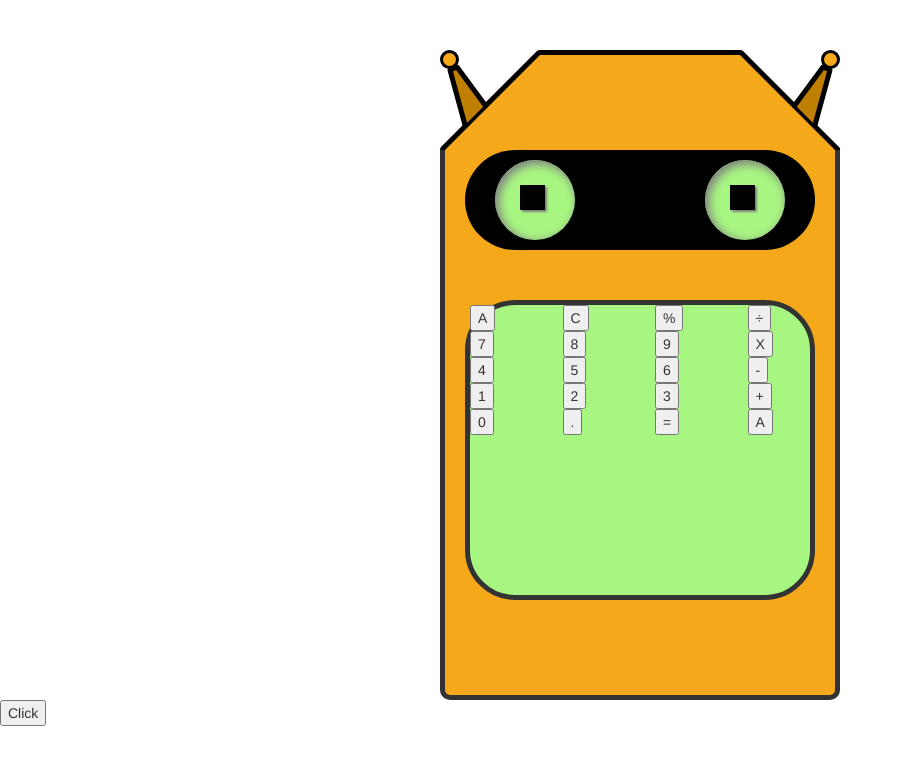
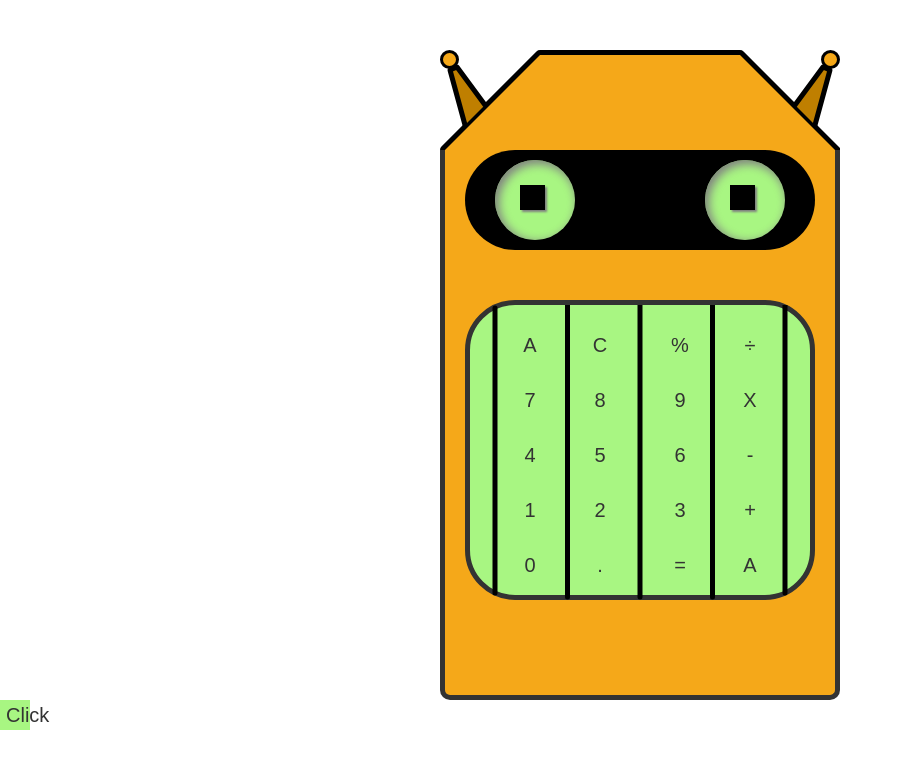
Before and after one commit to sluggets/calculonator, a plain HTML site: page index.html in a window 1280 px wide. Shown: the whole page, without its empty margins (0-903 px from the left). Drawn offline with nearby package versions, Linux system fonts and the light colour scheme; a web font is replaced by a local one.

Commit message:
Added teeth and calculator buttons for teeth

```diff
--- a/css/calc.css
+++ b/css/calc.css
@@ -76,5 +76,52 @@
   border-style: solid;
   border-width: 5px;
   margin-top: 50px;
+  /*margin-bottom: 20px;*/
   border-radius: 50px;
+  position: relative;
 }
+
+#mouth canvas
+{
+  position: absolute;
+  top: 0;
+  left: 0;
+  z-index: 0;
+}
+
+.custom-align
+{
+  position: relative;
+  margin: auto;
+  margin-top: 25px;
+  margin-left: 20px;
+}
+
+button
+{
+  /*border-style: none solid none none;
+  border-width: 5px;
+  border-color: #000;*/
+  display: block;
+  height: 30px;
+  width: 30px;
+  background-color: #a8f682;
+  border-style: none;
+  font-family: 'Candal', sans-serif;
+  font-size: 20px;
+}
+
+button:hover
+{
+  background-color: #bdf8a0;
+}
+
+.left-margin
+{
+  margin-left: 10px;
+}
+
+.right-margin
+{
+  margin-left: -10px;
+}
--- a/index.html
+++ b/index.html
@@ -11,6 +11,7 @@
           crossorigin="anonymous">
     <script src="https://code.jquery.com/jquery-1.12.0.min.js"></script>
     <script src="js/calc.js"></script>
+    <link href='https://fonts.googleapis.com/css?family=Candal' rel='stylesheet' type='text/css'>
     <link rel="stylesheet" href="css/calc.css">
   </head>
   <body>
@@ -33,76 +34,79 @@
         </div>
       </div>
       <div id="mouth">
-        <div class="row">
-          <div class="col-xs-3 col-md-3 col-lg-3">
-            <button>A</button>
+      <canvas id="teeth" width="350" height="350"></canvas>
+      <div id="overlay">
+        <div class="row custom-align">
+          <div class="col-xs-3 col-md-3 col-lg-3 ">
+            <button class="left-margin">A</button>
           </div>
-          <div class="col-xs-3 col-md-3 col-lg-3">
+          <div class="col-xs-3 col-md-3 col-lg-3 ">
             <button>C</button>
           </div>
-          <div class="col-xs-3 col-md-3 col-lg-3">
+          <div class="col-xs-3 col-md-3 col-lg-3 ">
             <button>%</button>
           </div>
-          <div class="col-xs-3 col-md-3 col-lg-3">
-            <button>&divide</button>
+          <div class="col-xs-3 col-md-3 col-lg-3 ">
+            <button class="right-margin">&divide</button>
           </div>
         </div>
-        <div class="row">
-          <div class="col-xs-3 col-md-3 col-lg-3">
-            <button>7</button>
+        <div class="row custom-align">
+          <div class="col-xs-3 col-md-3 col-lg-3 ">
+            <button class="left-margin">7</button>
           </div>
-          <div class="col-xs-3 col-md-3 col-lg-3">
+          <div class="col-xs-3 col-md-3 col-lg-3 ">
             <button>8</button>
           </div>
-          <div class="col-xs-3 col-md-3 col-lg-3">
+          <div class="col-xs-3 col-md-3 col-lg-3 ">
             <button>9</button>
           </div>
-          <div class="col-xs-3 col-md-3 col-lg-3">
-            <button>X</button>
+          <div class="col-xs-3 col-md-3 col-lg-3 ">
+            <button class="right-margin">X</button>
           </div>
         </div>
-        <div class="row">
-          <div class="col-xs-3 col-md-3 col-lg-3">
-            <button>4</button>
+        <div class="row custom-align">
+          <div class="col-xs-3 col-md-3 col-lg-3 ">
+            <button class="left-margin">4</button>
           </div>
-          <div class="col-xs-3 col-md-3 col-lg-3">
+          <div class="col-xs-3 col-md-3 col-lg-3 ">
             <button>5</button>
           </div>
-          <div class="col-xs-3 col-md-3 col-lg-3">
+          <div class="col-xs-3 col-md-3 col-lg-3 ">
             <button>6</button>
           </div>
-          <div class="col-xs-3 col-md-3 col-lg-3">
-            <button>-</button>
+          <div class="col-xs-3 col-md-3 col-lg-3 ">
+            <button class="right-margin">-</button>
           </div>
         </div>
-        <div class="row">
-          <div class="col-xs-3 col-md-3 col-lg-3">
-            <button>1</button>
+        <div class="row custom-align">
+          <div class="col-xs-3 col-md-3 col-lg-3 ">
+            <button class="left-margin">1</button>
           </div>
-          <div class="col-xs-3 col-md-3 col-lg-3">
+          <div class="col-xs-3 col-md-3 col-lg-3 ">
             <button>2</button>
           </div>
-          <div class="col-xs-3 col-md-3 col-lg-3">
+          <div class="col-xs-3 col-md-3 col-lg-3 ">
             <button>3</button>
           </div>
-          <div class="col-xs-3 col-md-3 col-lg-3">
-            <button>+</button>
+          <div class="col-xs-3 col-md-3 col-lg-3 ">
+            <button class="right-margin">+</button>
           </div>
         </div>
-        <div class="row">
-          <div class="col-xs-3 col-md-3 col-lg-3">
-            <button>0</button>
+        <div class="row custom-align">
+          <div class="col-xs-3 col-md-3 col-lg-3 ">
+            <button class="left-margin">0</button>
           </div>
-          <div class="col-xs-3 col-md-3 col-lg-3">
+          <div class="col-xs-3 col-md-3 col-lg-3 ">
             <button>.</button>
           </div>
-          <div class="col-xs-3 col-md-3 col-lg-3">
+          <div class="col-xs-3 col-md-3 col-lg-3 ">
             <button>=</button>
           </div>
           <div class="col-xs-3 col-md-3 col-lg-3">
-            <button>A</button>
+            <button class="right-margin">A</button>
           </div>
         </div>
+      </div>
       </div>
     </div>
     <button onclick="stopGlances();" id="tester">Click</button>
--- a/js/calc.js
+++ b/js/calc.js
@@ -12,6 +12,10 @@ $(document).ready(function() {
   drawHeadCap();
   drawAntennas();
   drawAntennaTips();
+
+
+  // draw mouth of teeth
+  drawTeeth();
 
   looks = true;;
   // array of eye animations
@@ -37,6 +41,28 @@ function glances()
 {
   ran_num = getRandomIntInclusive(0, 3);
   func_array[ran_num]();
+}
+
+function drawTeeth()
+{
+  cvs = document.getElementById("teeth");
+  ctxTeeth = cvs.getContext('2d');
+  ctxTeeth.lineJoin = 'round';
+  ctxTeeth.lineCap = 'round';
+  ctxTeeth.lineWidth = 5.0;
+  ctxTeeth.strokeStyle = '#000';
+  ctxTeeth.moveTo(25, 3);
+  ctxTeeth.lineTo(25, 288);
+  ctxTeeth.moveTo(97.5, 292);
+  ctxTeeth.lineTo(97.5, 0)
+  ctxTeeth.moveTo(170, 0);
+  ctxTeeth.lineTo(170, 292);
+  ctxTeeth.moveTo(242.5, 292);
+  ctxTeeth.lineTo(242.5, 0);
+  ctxTeeth.moveTo(315, 0);
+  ctxTeeth.lineTo(315, 288);
+  ctxTeeth.stroke();
+
 }
 
 function drawHeadCap()
```
